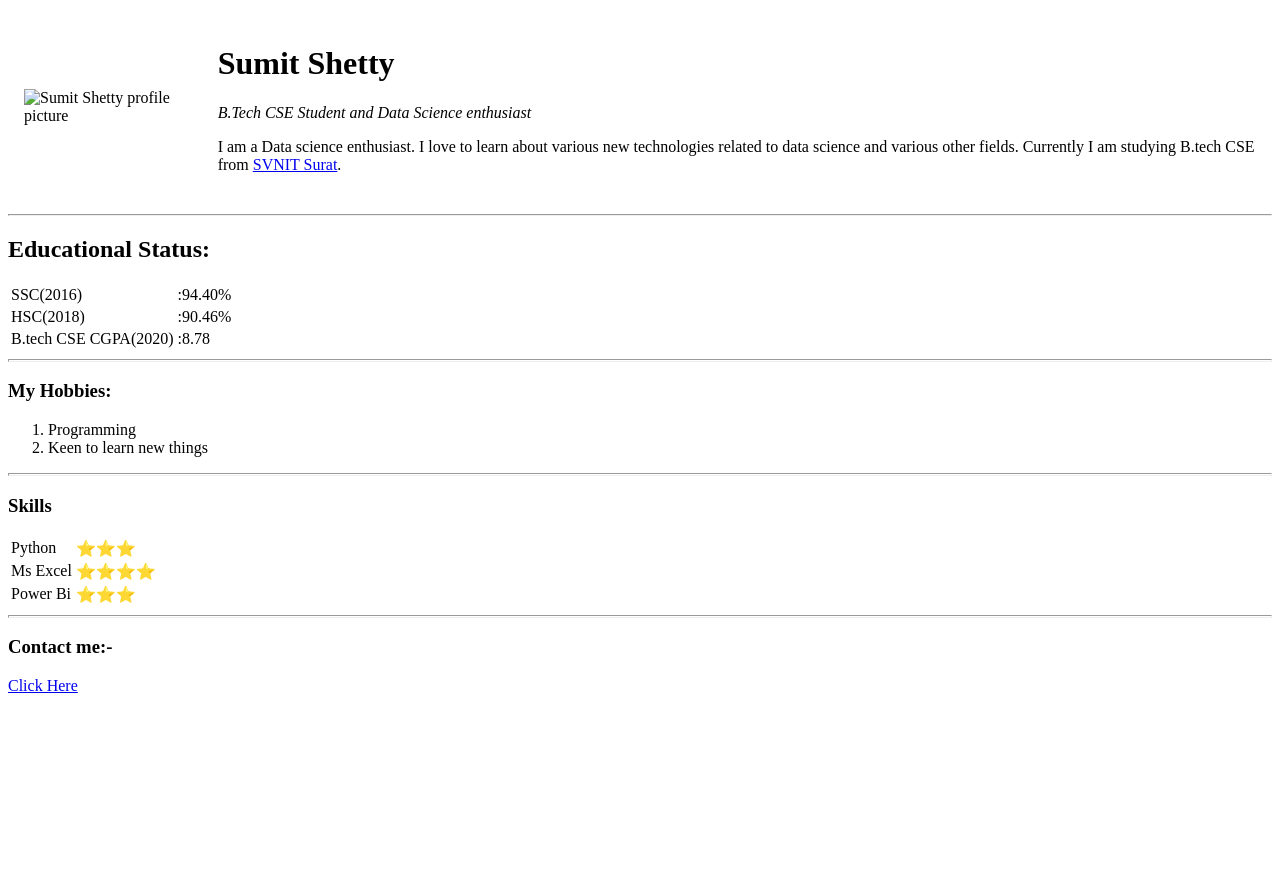
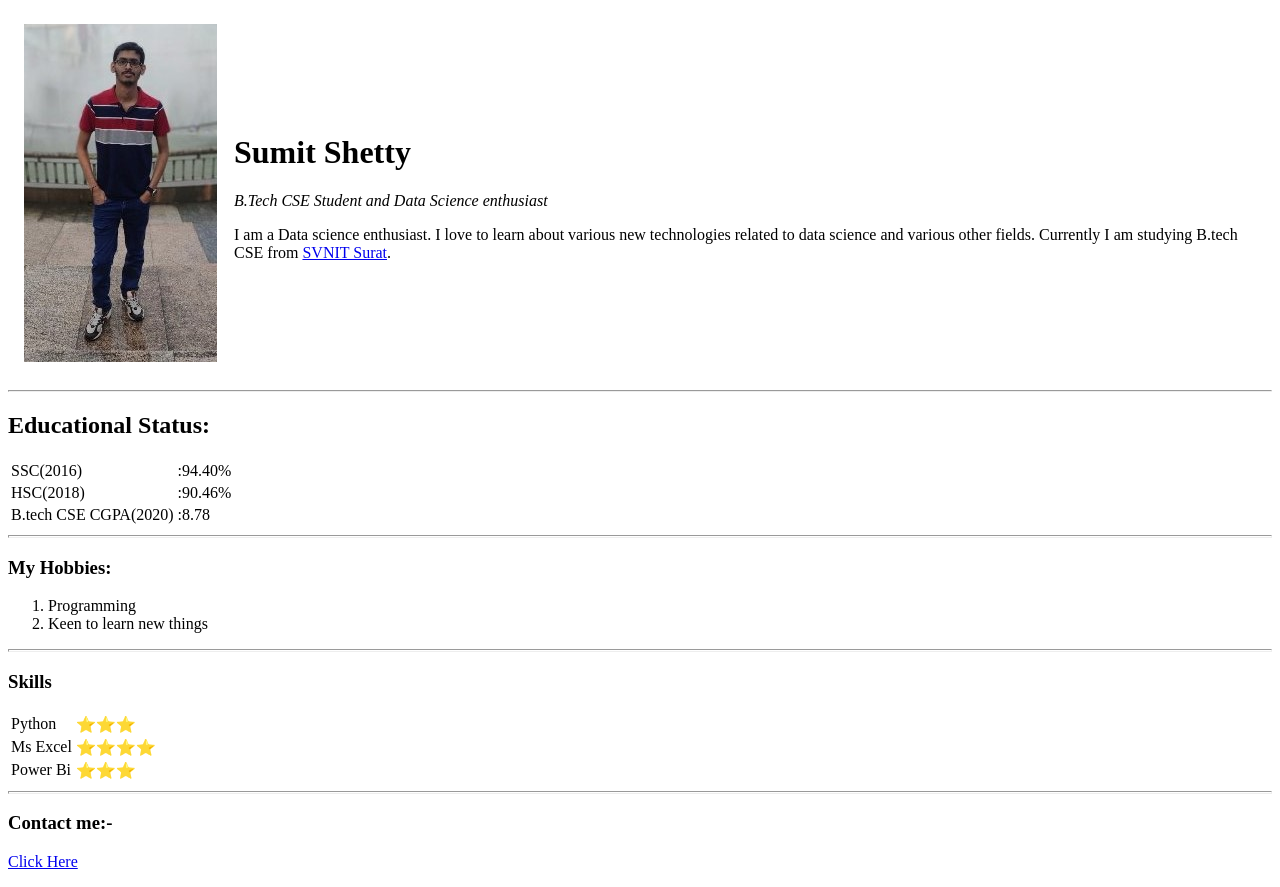
Before and after one commit to Sumit0301200/personal_website, a plain HTML site: page index.html in a window 1280 px wide. Before the commit the page ends 800 px from the top, so only its background shows below. Drawn offline with Linux system fonts and the light colour scheme; files whose address does not match are found by name.

Commit message:
changed name of image file in index.html file

```diff
--- a/index.html
+++ b/index.html
@@ -9,7 +9,7 @@
     <body>
     <table cellspacing="15">
         <tr>
-        <td><img src="C:\Users\hp\Documents\web developer course\profile.jpg"
+        <td><img src="C:\Users\hp\Documents\web developer course\index.jpg"
             alt="Sumit Shetty profile picture"></td>
         <td><h1>Sumit Shetty</h1>
             <p><em>B.Tech CSE Student and Data Science enthusiast</em></p>
```
